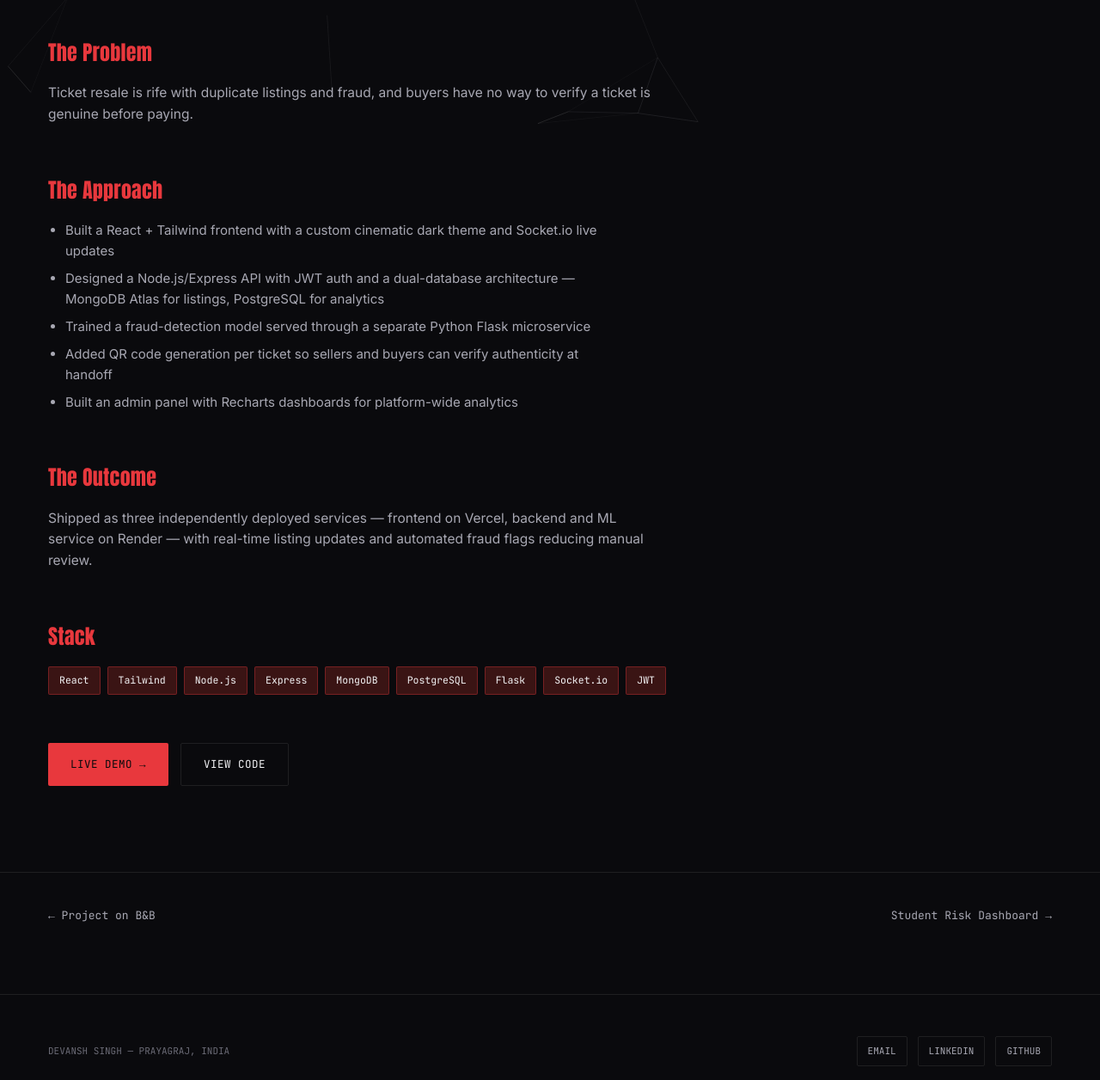
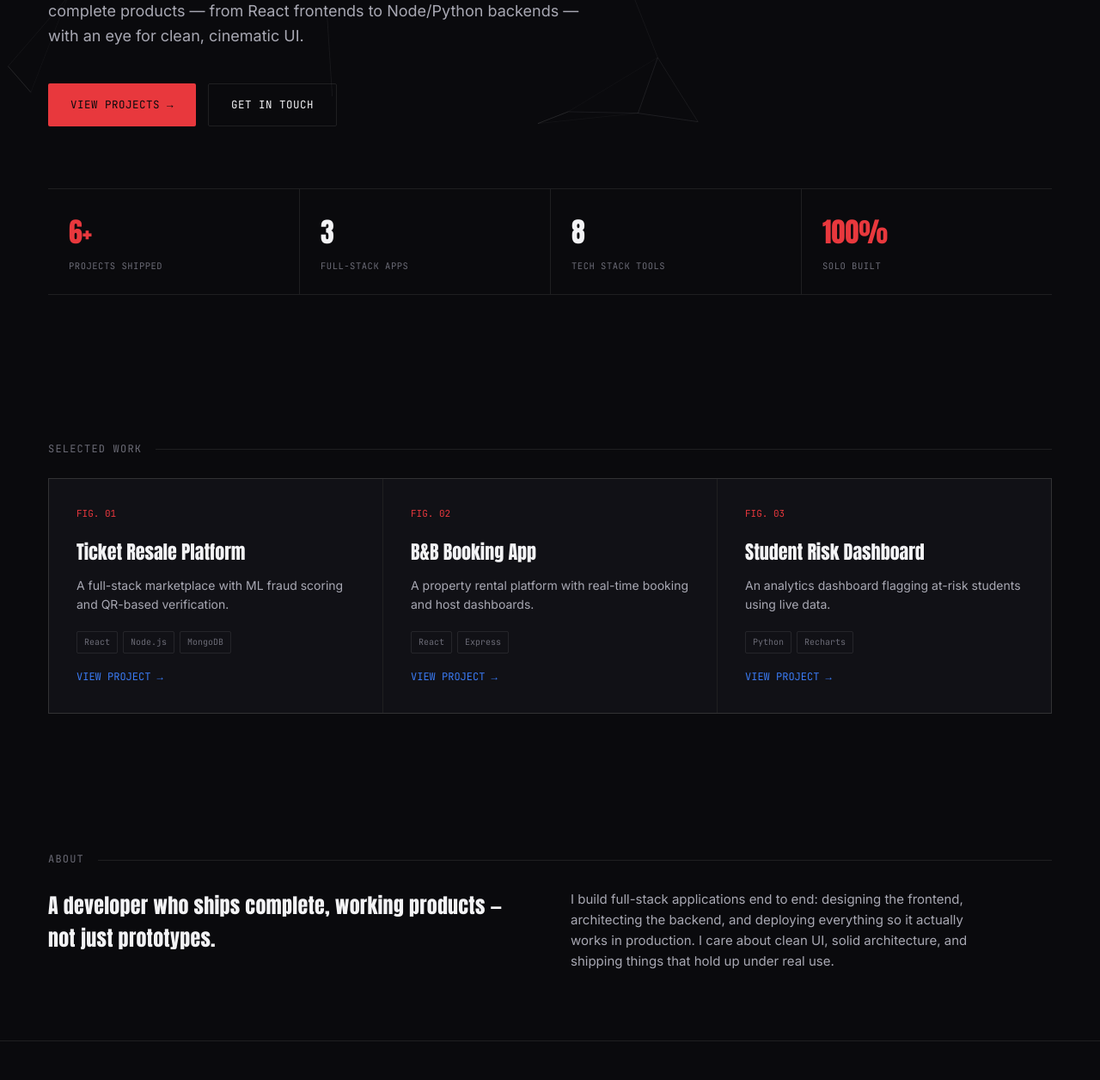
Before and after one commit to devanshs-dev/spidey-portfolio, a plain HTML site: page index.html in a window 1280 px wide. Shown: the part 645-1901 px from the top of the page at 86% size. Drawn offline with Linux system fonts and the light colour scheme.

Commit message:
add homepage content

```diff
--- a/index.html
+++ b/index.html
@@ -32,51 +32,69 @@
 <div class="breadcrumb"><a href="index.html">HOME</a> / <a href="projects.html">PROJECTS</a> / 01</div>
 
 <main>
-  <section class="p-hero">
-    <span class="tag reveal"><span class="dot"></span> FIG. 01</span>
-    <h1 class="reveal">Ticket Resale Platform</h1>
-    <p class="lede reveal">A full-stack marketplace where fans resell event tickets safely — ML fraud scoring, real-time inventory sync, and QR-based verification, split across three independently deployed services.</p>
-    <div class="p-meta reveal">
-      <div class="m"><div class="m-label">ROLE</div><div class="m-val">Solo Developer</div></div>
-      <div class="m"><div class="m-label">TIMELINE</div><div class="m-val">8 weeks</div></div>
-      <div class="m"><div class="m-label">TYPE</div><div class="m-val">Full-Stack Web App</div></div>
-      <div class="m"><div class="m-label">STATUS</div><div class="m-val">Live</div></div>
+  <section class="hero">
+    <span class="tag reveal"><span class="dot"></span> AVAILABLE FOR WORK</span>
+    <h1 class="reveal">Building fast, functional <span class="accent">web experiences.</span></h1>
+    <p class="lede reveal">I'm Devansh Singh, a full-stack developer who designs and ships complete products — from React frontends to Node/Python backends — with an eye for clean, cinematic UI.</p>
+    <div class="btn-row reveal">
+      <a href="projects.html" class="btn primary">VIEW PROJECTS →</a>
+      <a href="contact.html" class="btn ghost">GET IN TOUCH</a>
+    </div>
+
+    <div class="stat-strip reveal">
+      <div class="stat">
+        <div class="stat-num red">6+</div>
+        <div class="stat-label">PROJECTS SHIPPED</div>
+      </div>
+      <div class="stat">
+        <div class="stat-num">3</div>
+        <div class="stat-label">FULL-STACK APPS</div>
+      </div>
+      <div class="stat">
+        <div class="stat-num">8</div>
+        <div class="stat-label">TECH STACK TOOLS</div>
+      </div>
+      <div class="stat">
+        <div class="stat-num red">100%</div>
+        <div class="stat-label">SOLO BUILT</div>
+      </div>
     </div>
   </section>
 
   <section>
-    <div class="p-block reveal">
-      <h2>The Problem</h2>
-      <p>Ticket resale is rife with duplicate listings and fraud, and buyers have no way to verify a ticket is genuine before paying.</p>
-    </div>
-    <div class="p-block reveal">
-      <h2>The Approach</h2>
-      <ul>
-        <li>Built a React + Tailwind frontend with a custom cinematic dark theme and Socket.io live updates</li>
-        <li>Designed a Node.js/Express API with JWT auth and a dual-database architecture — MongoDB Atlas for listings, PostgreSQL for analytics</li>
-        <li>Trained a fraud-detection model served through a separate Python Flask microservice</li>
-        <li>Added QR code generation per ticket so sellers and buyers can verify authenticity at handoff</li>
-        <li>Built an admin panel with Recharts dashboards for platform-wide analytics</li>
-      </ul>
-    </div>
-    <div class="p-block reveal">
-      <h2>The Outcome</h2>
-      <p>Shipped as three independently deployed services — frontend on Vercel, backend and ML service on Render — with real-time listing updates and automated fraud flags reducing manual review.</p>
-    </div>
-    <div class="p-block reveal">
-      <h2>Stack</h2>
-      <div class="p-stack"><span>React</span><span>Tailwind</span><span>Node.js</span><span>Express</span><span>MongoDB</span><span>PostgreSQL</span><span>Flask</span><span>Socket.io</span><span>JWT</span></div>
-    </div>
-    <div class="btn-row reveal">
-      <a href="https://ticket-resale-phi.vercel.app/" class="btn primary">LIVE DEMO →</a>
-      <a href="#" class="btn ghost">VIEW CODE</a>
+    <div class="section-label reveal">SELECTED WORK</div>
+    <div class="teaser-grid reveal">
+      <a href="project-ticket-resale.html" class="teaser-card">
+        <div class="num">FIG. 01</div>
+        <h3>Ticket Resale Platform</h3>
+        <p>A full-stack marketplace with ML fraud scoring and QR-based verification.</p>
+        <div class="stack"><span>React</span><span>Node.js</span><span>MongoDB</span></div>
+        <div class="go">VIEW PROJECT →</div>
+      </a>
+      <a href="project-bnb.html" class="teaser-card">
+        <div class="num">FIG. 02</div>
+        <h3>B&B Booking App</h3>
+        <p>A property rental platform with real-time booking and host dashboards.</p>
+        <div class="stack"><span>React</span><span>Express</span></div>
+        <div class="go">VIEW PROJECT →</div>
+      </a>
+      <a href="project-risk-dashboard.html" class="teaser-card">
+        <div class="num">FIG. 03</div>
+        <h3>Student Risk Dashboard</h3>
+        <p>An analytics dashboard flagging at-risk students using live data.</p>
+        <div class="stack"><span>Python</span><span>Recharts</span></div>
+        <div class="go">VIEW PROJECT →</div>
+      </a>
     </div>
   </section>
 
-  <div class="p-nav">
-    <a href="project-bnb.html">← Project on B&B</a>
-    <a href="project-risk-dashboard.html">Student Risk Dashboard →</a>
-  </div>
+  <section id="about">
+    <div class="section-label reveal">ABOUT</div>
+    <div class="two-col reveal">
+      <h2>A developer who ships complete, working products — not just prototypes.</h2>
+      <p>I build full-stack applications end to end: designing the frontend, architecting the backend, and deploying everything so it actually works in production. I care about clean UI, solid architecture, and shipping things that hold up under real use.</p>
+    </div>
+  </section>
 
   <footer class="foot" id="contact">
     <p>DEVANSH SINGH — PRAYAGRAJ, INDIA</p>
```
